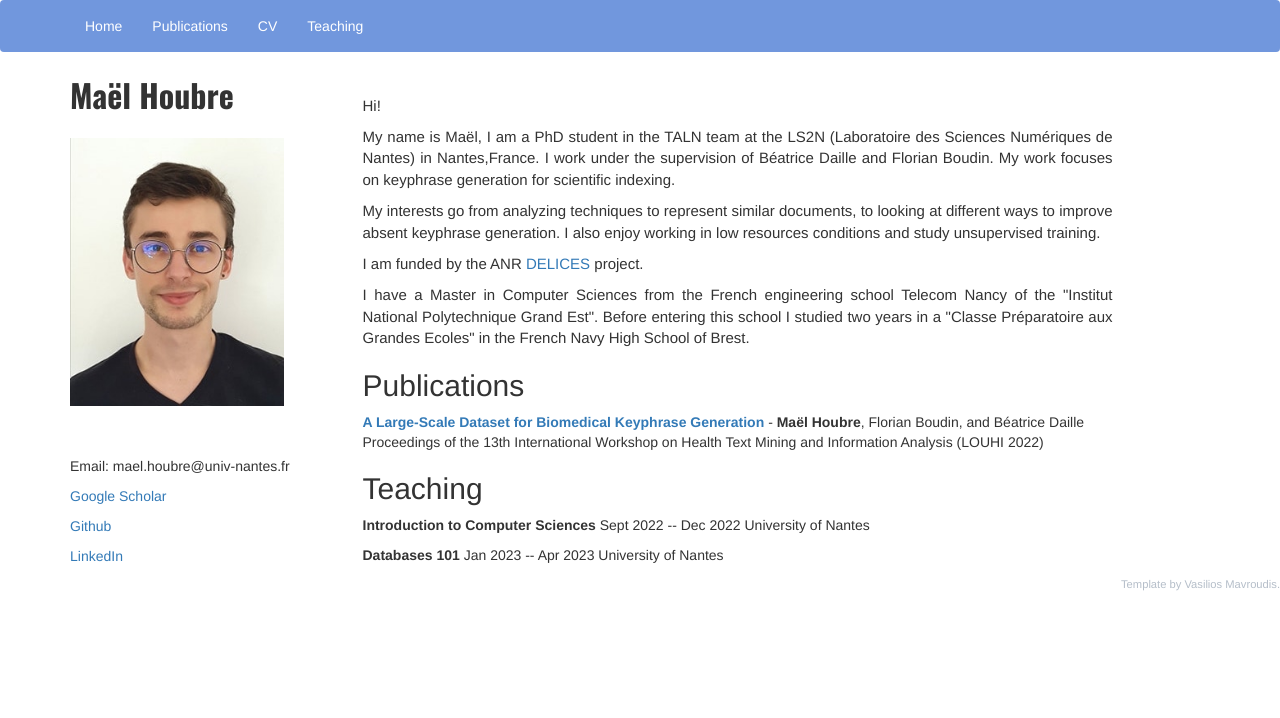
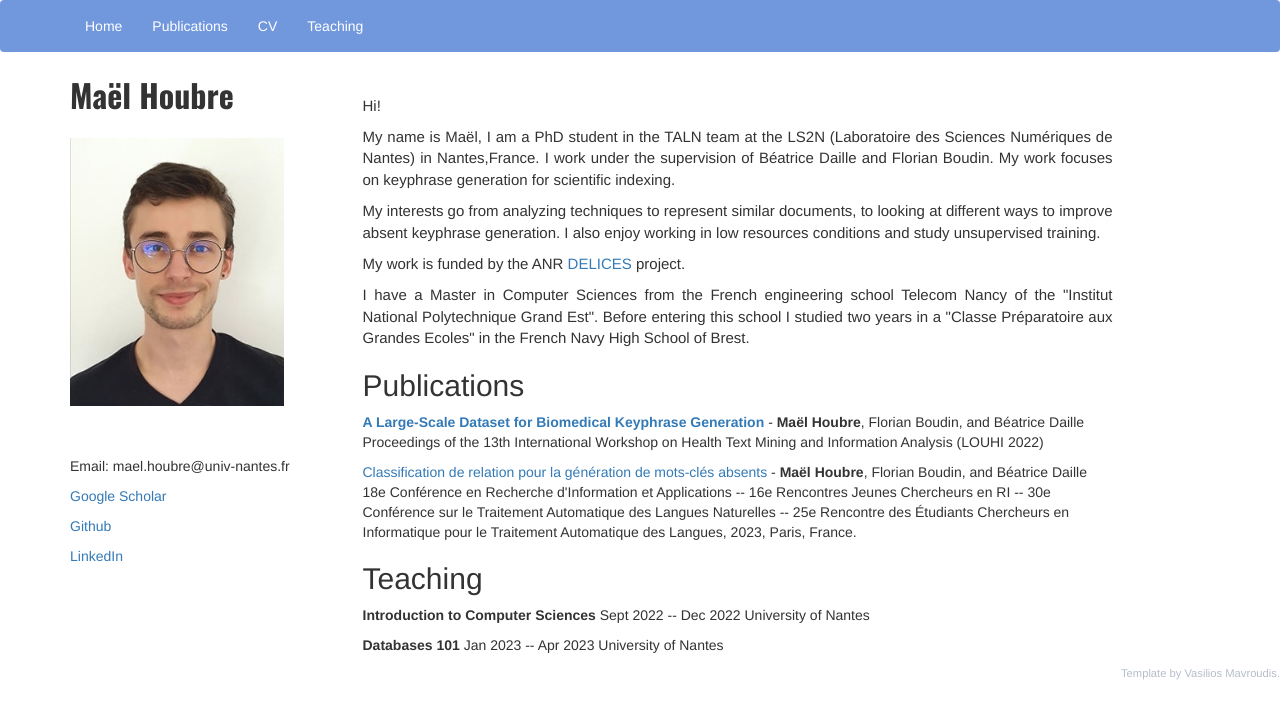
Before and after one commit to MHoubre/mhoubre.github.io, a plain HTML site: page index.html in a window 1280 px wide. Drawn offline with nearby package versions, Linux system fonts and the light colour scheme.

Commit message:
adding recent article

```diff
--- a/index.html
+++ b/index.html
@@ -51,17 +51,22 @@
 
                   <p> My interests go from analyzing techniques to represent similar documents, to looking at different ways to improve absent keyphrase generation. I also enjoy working in low resources conditions and study unsupervised training.</p>
 
-                  <p>I am funded by the ANR <a href=https://vpge.stanford.edu/fellowships-funding/sgf/details> DELICES </a>project.</p>
+                  <p>My work is funded by the ANR <a href=https://vpge.stanford.edu/fellowships-funding/sgf/details> DELICES </a>project.</p>
                   <p> I have a Master in Computer Sciences from the French engineering school Telecom Nancy of the "Institut National Polytechnique Grand Est". Before entering this school I studied two years in a "Classe Préparatoire aux Grandes Ecoles" in the French Navy High School of Brest.
               </div>
               <div class="col">
                   <h2 id="papers">Publications</h2>
                   <p> <b>
-                  <a href="">
+                  <a href="https://aclanthology.org/2022.louhi-1.6/">
                   A Large-Scale Dataset for Biomedical Keyphrase Generation</a> </b> -
                    <b>Maël Houbre</b>, Florian Boudin, and Béatrice Daille
                    Proceedings of the 13th International Workshop on Health Text Mining and Information Analysis (LOUHI 2022)</p>
                   <p></p>
+                  <a href="https://hal.science/hal-04131601v1">
+                    Classification de relation pour la génération de mots-clés absents</a> </b> -
+                     <b>Maël Houbre</b>, Florian Boudin, and Béatrice Daille
+                     18e Conférence en Recherche d'Information et Applications -- 16e Rencontres Jeunes Chercheurs en RI -- 30e Conférence sur le Traitement Automatique des Langues Naturelles -- 25e Rencontre des Étudiants Chercheurs en Informatique pour le Traitement Automatique des Langues, 2023, Paris, France.</p>
+                    <p></p>
 
               </div>
               <div class="col">
```
